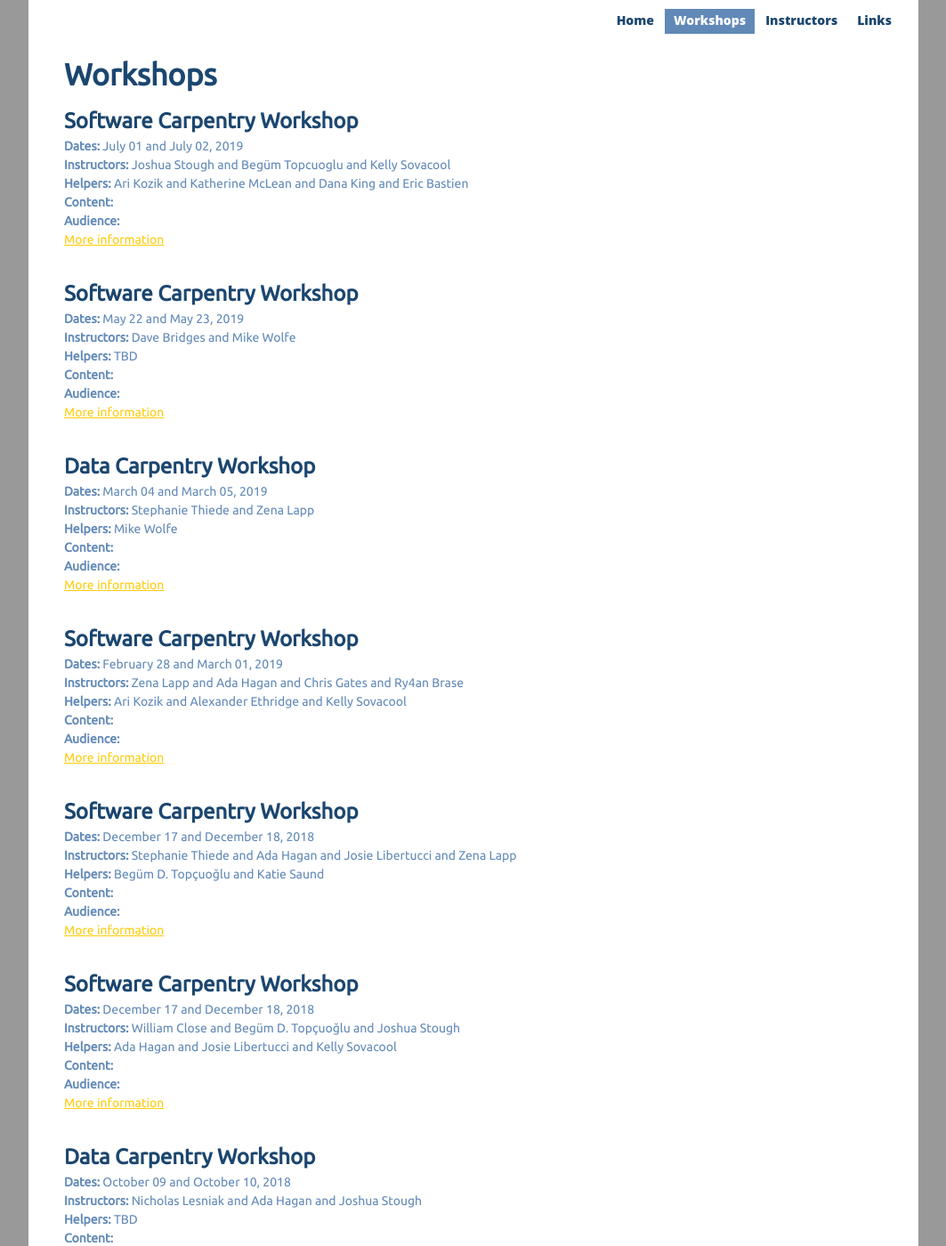
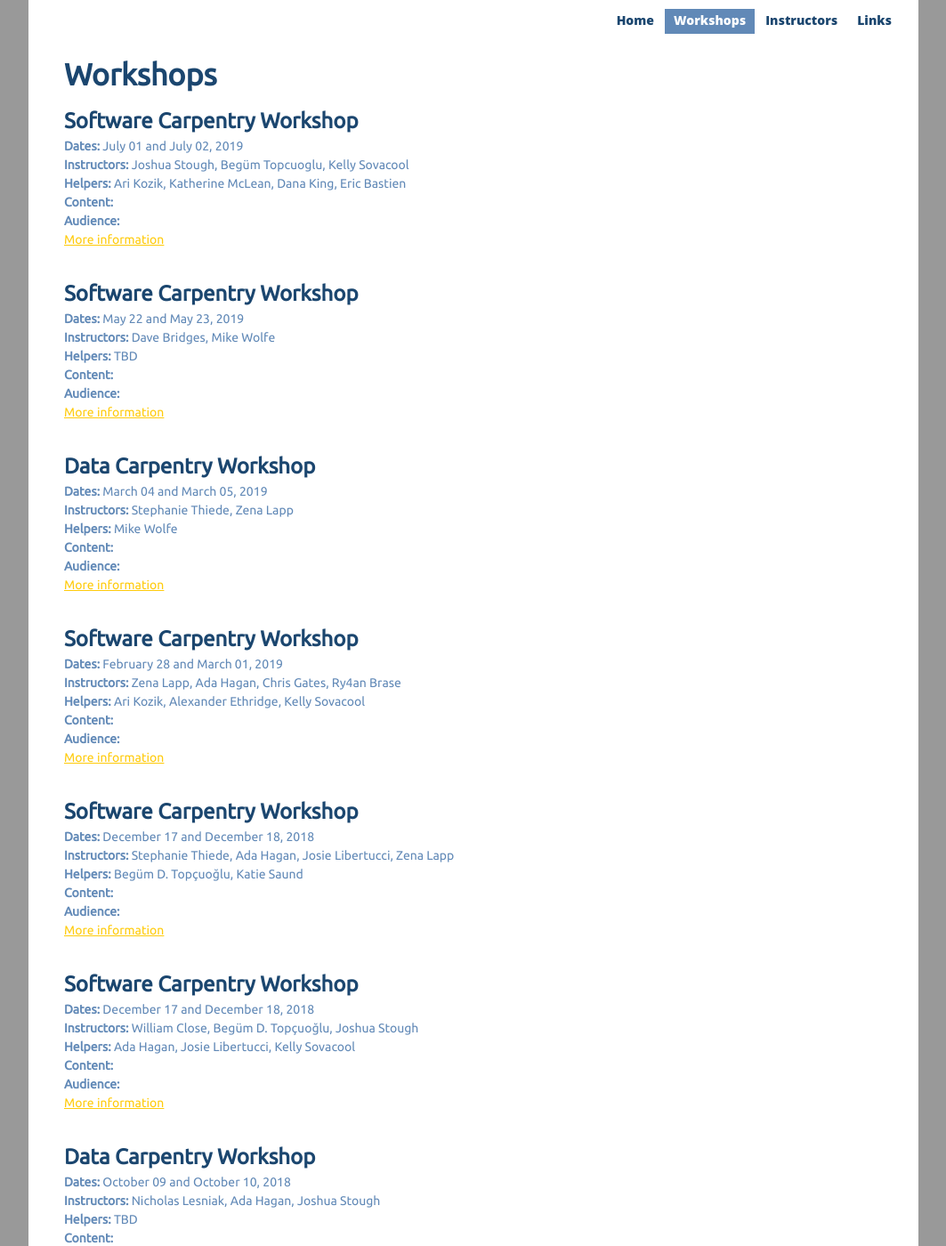
Before and after one commit to UMCarpentries/umcarpentries.github.io, a Jekyll site: the page built from workshops/index.md, in a window 1280 px wide and 1400 px high. Shown: the whole window at 89% size, without its empty margins (108-1171 px from the left). Built offline with Jekyll 4.4.1, drawn with Linux system fonts in a browser that asks for light colours; nearby versions of some CDN libraries; some of the changed lines change nothing that is shown; some of the changed text lies outside the part shown.

Commit message:
Separate instructor & helper names by commas

```diff
--- a/workshops/index.md
+++ b/workshops/index.md
@@ -11,8 +11,8 @@
 				<div class="meta">
 					<div class="title">{{ workshop.title }}</div>
 					<div><b>Dates:</b> {{ workshop.date | date: "%B %d" }} and {{ workshop.end_date | date: "%B %d, %Y" }}</div>
-					<div><b>Instructors:</b> {{ workshop.instructors | join: " and "}}</div>
-					<div><b>Helpers:</b> {{ workshop.helpers | join: " and "}}</div>
+					<div><b>Instructors:</b> {{ workshop.instructors | join: ", "}}</div>
+					<div><b>Helpers:</b> {{ workshop.helpers | join: ", "}}</div>
 					<div><b>Content:</b> {{ workshop.material }}</div>
 					<div><b>Audience:</b> {{ workshop.audience }}</div>
 					<div><a href="{{workshop.site}}">More information</a></div>
```
